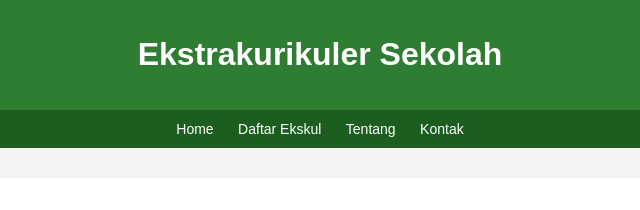
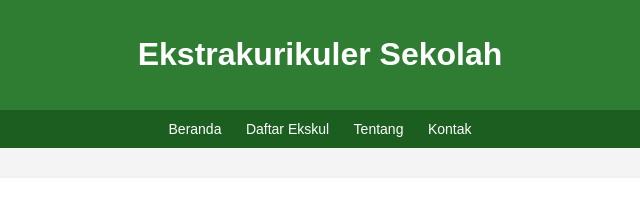
Before and after one commit to RaphaelStroeick/Tugas-Repo, a plain HTML site: page ekstrakurikuler.html in a window 1280 px wide. Shown: the top 210 px of the page, 320-960 px from the left. Drawn offline with Linux system fonts and the light colour scheme.

Commit message:
Update ekstrakurikuler.html

```diff
--- a/ekstrakurikuler.html
+++ b/ekstrakurikuler.html
@@ -63,7 +63,7 @@
 </header>
 
 <nav>
-    <a href="#">Home</a>
+    <a href="index.html">Beranda</a>
     <a href="#">Daftar Ekskul</a>
     <a href="#">Tentang</a>
     <a href="#">Kontak</a>
```
